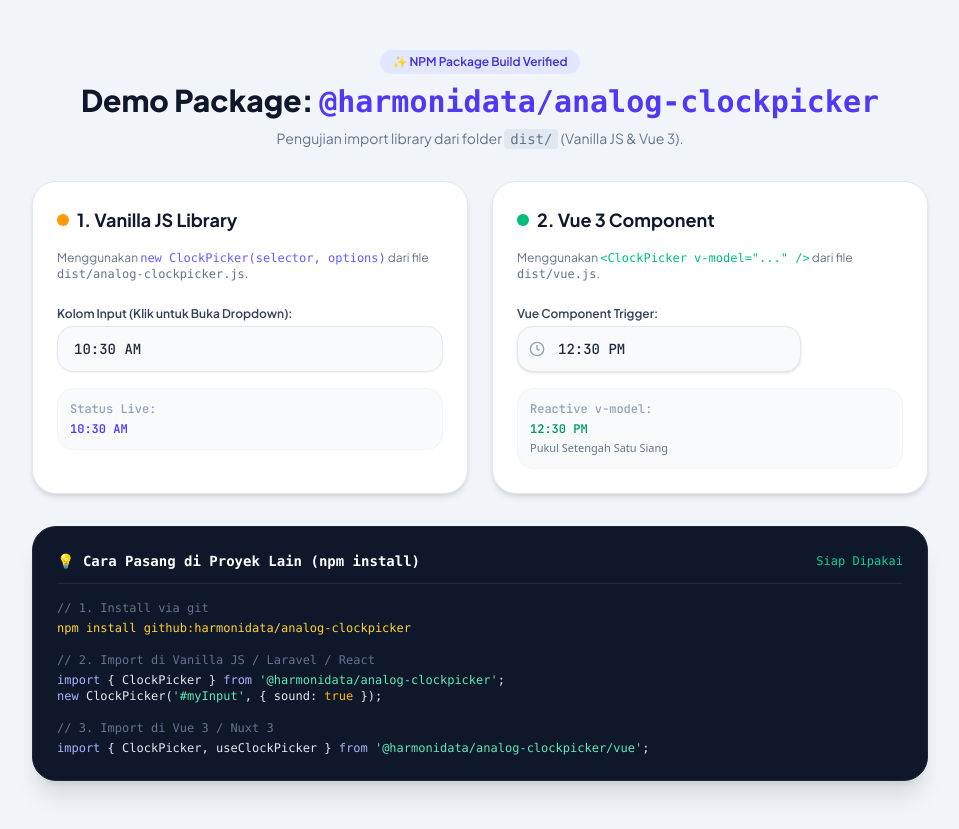
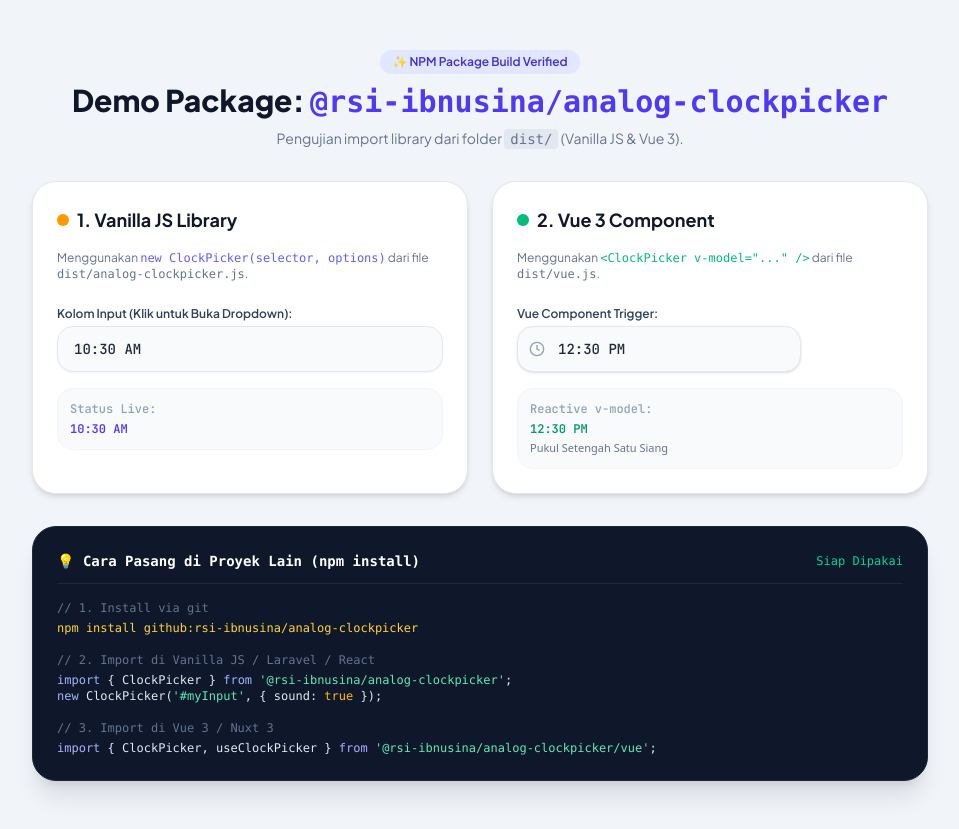
Before and after one commit to harmonidata/analog-clockpicker, a website: page demo.html in a window 1280 px wide. Shown: the whole page, without its empty margins (160-1119 px from the left). Drawn offline with nearby package versions, Linux system fonts and the light colour scheme.

Commit message:
chore: transfer package ownership and documentation to rsi-ibnusina

```diff
--- a/demo.html
+++ b/demo.html
@@ -3,7 +3,7 @@
 <head>
   <meta charset="UTF-8" />
   <meta name="viewport" content="width=device-width, initial-scale=1.0" />
-  <title>Demo Package: @harmonidata/analog-clockpicker</title>
+  <title>Demo Package: @rsi-ibnusina/analog-clockpicker</title>
 
   <link rel="preconnect" href="https://fonts.googleapis.com" />
   <link rel="preconnect" href="https://fonts.gstatic.com" crossorigin />
@@ -23,8 +23,8 @@
     {
       "imports": {
         "vue": "https://unpkg.com/vue@3/dist/vue.esm-browser.js",
-        "@harmonidata/analog-clockpicker": "./dist/analog-clockpicker.js",
-        "@harmonidata/analog-clockpicker/vue": "./dist/vue.js"
+        "@rsi-ibnusina/analog-clockpicker": "./dist/analog-clockpicker.js",
+        "@rsi-ibnusina/analog-clockpicker/vue": "./dist/vue.js"
       }
     }
   </script>
@@ -37,7 +37,7 @@
         ✨ NPM Package Build Verified
       </div>
       <h1 class="text-3xl font-extrabold text-slate-900 dark:text-white">
-        Demo Package: <code class="text-indigo-600 dark:text-indigo-400">@harmonidata/analog-clockpicker</code>
+        Demo Package: <code class="text-indigo-600 dark:text-indigo-400">@rsi-ibnusina/analog-clockpicker</code>
       </h1>
       <p class="text-slate-500 dark:text-slate-400 text-sm">
         Pengujian import library dari folder <code class="font-mono bg-slate-200 dark:bg-slate-800 px-1.5 py-0.5 rounded">dist/</code> (Vanilla JS & Vue 3).
@@ -116,16 +116,16 @@
       </div>
       <div>
         <span class="text-slate-500 block mb-1">// 1. Install via git</span>
-        <span class="text-amber-300">npm install github:harmonidata/analog-clockpicker</span>
+        <span class="text-amber-300">npm install github:rsi-ibnusina/analog-clockpicker</span>
       </div>
       <div>
         <span class="text-slate-500 block mb-1">// 2. Import di Vanilla JS / Laravel / React</span>
-        <span class="text-indigo-300">import</span> { ClockPicker } <span class="text-indigo-300">from</span> <span class="text-emerald-300">'@harmonidata/analog-clockpicker'</span>;
+        <span class="text-indigo-300">import</span> { ClockPicker } <span class="text-indigo-300">from</span> <span class="text-emerald-300">'@rsi-ibnusina/analog-clockpicker'</span>;
         <br/><span class="text-indigo-300">new</span> ClockPicker(<span class="text-emerald-300">'#myInput'</span>, { sound: <span class="text-amber-400">true</span> });
       </div>
       <div>
         <span class="text-slate-500 block mb-1">// 3. Import di Vue 3 / Nuxt 3</span>
-        <span class="text-indigo-300">import</span> { ClockPicker, useClockPicker } <span class="text-indigo-300">from</span> <span class="text-emerald-300">'@harmonidata/analog-clockpicker/vue'</span>;
+        <span class="text-indigo-300">import</span> { ClockPicker, useClockPicker } <span class="text-indigo-300">from</span> <span class="text-emerald-300">'@rsi-ibnusina/analog-clockpicker/vue'</span>;
       </div>
     </div>
 
@@ -133,7 +133,7 @@
 
   <!-- Vanilla Script -->
   <script type="module">
-    import { ClockPicker } from '@harmonidata/analog-clockpicker';
+    import { ClockPicker } from '@rsi-ibnusina/analog-clockpicker';
 
     const output = document.getElementById('vanillaOutput');
     const picker = new ClockPicker('#vanillaInput', {
@@ -148,7 +148,7 @@
   <!-- Vue 3 Script -->
   <script type="module">
     import { createApp, ref } from 'vue';
-    import { ClockPicker } from '@harmonidata/analog-clockpicker/vue';
+    import { ClockPicker } from '@rsi-ibnusina/analog-clockpicker/vue';
 
     createApp({
       components: {
--- a/src/index.js
+++ b/src/index.js
@@ -1,5 +1,5 @@
 /**
- * @harmonidata/analog-clockpicker
+ * @rsi-ibnusina/analog-clockpicker
  * Analog Clock Picker with smooth rotational animation for Tailwind CSS
  */
 
--- a/src/style.css
+++ b/src/style.css
@@ -1,5 +1,5 @@
 /**
- * @harmonidata/analog-clockpicker base stylesheet
+ * @rsi-ibnusina/analog-clockpicker base stylesheet
  */
 
 .font-mono-num {
--- a/src/vue/index.js
+++ b/src/vue/index.js
@@ -1,5 +1,5 @@
 /**
- * Vue 3 Adapter for @harmonidata/analog-clockpicker
+ * Vue 3 Adapter for @rsi-ibnusina/analog-clockpicker
  */
 
 import ClockPicker from './ClockPicker.vue';
```
Also changed, not shown: package.json (+5 -5 lines), README.md, 2 other files.
